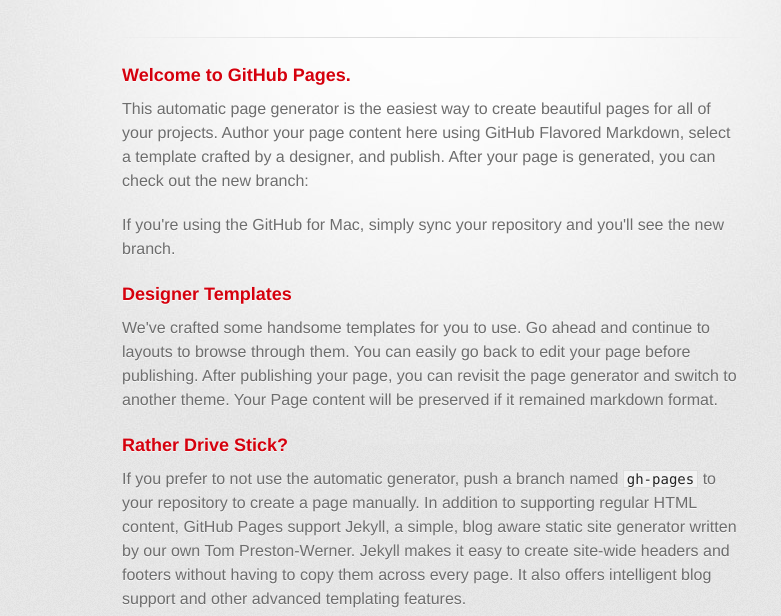
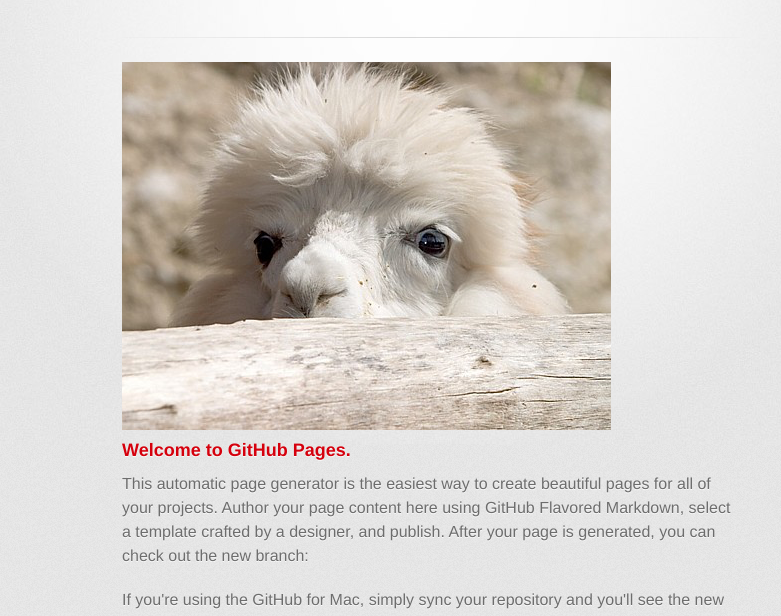
Before and after one commit to orangekey/zazaza, a plain HTML site: page index.html in a window 1280 px wide. Shown: the part 129-745 px from the top of the page, without its empty margins (208-989 px from the left). Drawn offline with Linux system fonts and the light colour scheme; a web font is replaced by a local one.

Commit message:
增加图片

```diff
--- a/index.html
+++ b/index.html
@@ -31,6 +31,7 @@
         <hr>
 
         <section id="main_content">
+        <img src="images/123.png">
           <h3>
 <a id="welcome-to-github-pages" class="anchor" href="#welcome-to-github-pages" aria-hidden="true"><span class="octicon octicon-link"></span></a>Welcome to GitHub Pages.</h3>
 
```
Also changed, not shown: images/123.png (added).
